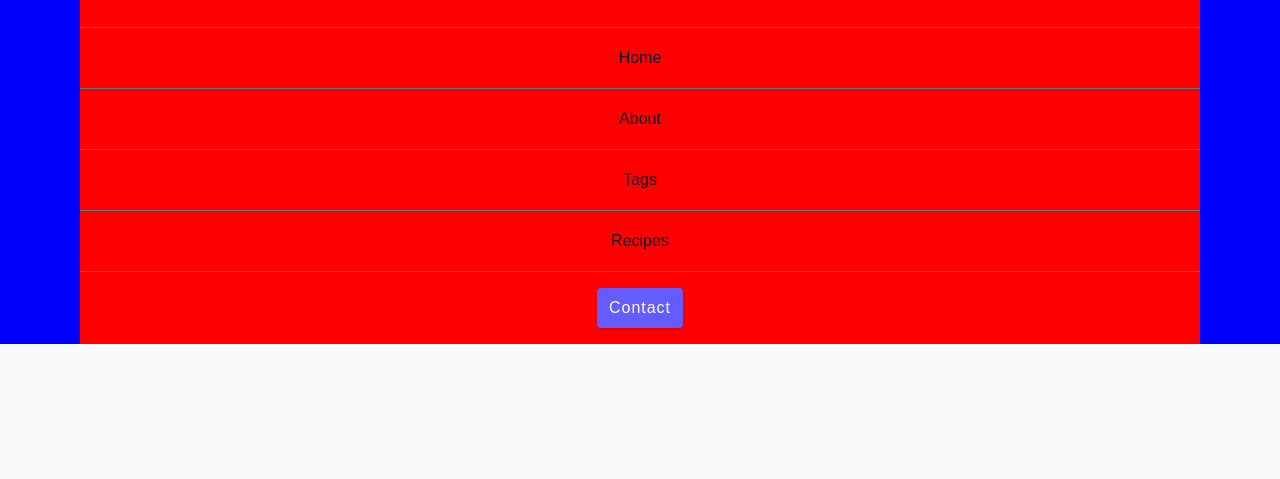
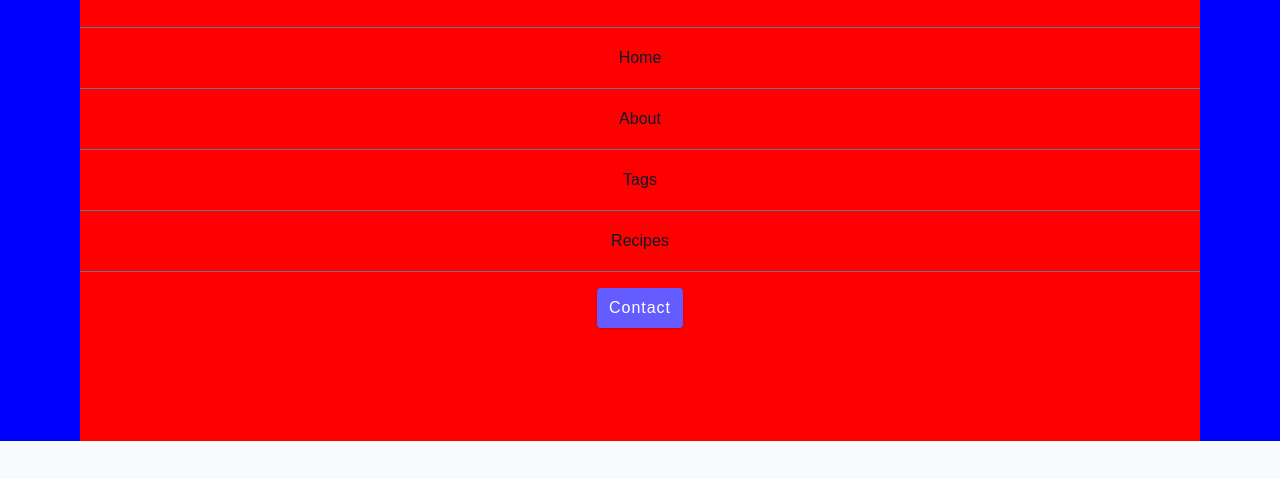
Before and after one commit to AliCelikay/html-css-recipes, a plain HTML site: page develop/index.html in a window 1280 px wide. Both pictures are taken after a click on the button 1178 px from the left and 48 px from the top of the page. Shown: the part 69-548 px from the top of the page. Drawn offline with Linux system fonts and the light colour scheme.

Commit message:
toggle for navbar complete

```diff
--- a/develop/css/main.css
+++ b/develop/css/main.css
@@ -304,6 +304,13 @@ Navbar
   display: flex;
   /* stacked ontop one another */
   flex-direction: column;
+  height: 0;
+  overflow: hidden;
+  transition: var(--transition);
+}
+
+.show-links{
+  height: 414px;
 }
 
 .nav-link{
--- a/develop/index.html
+++ b/develop/index.html
@@ -42,5 +42,6 @@
       </div>
     </div>
    </nav>
+   <script src="./js/app.js"></script>
   </body>
 </html>
--- a/develop/js/app.js
+++ b/develop/js/app.js
@@ -1,3 +1,4 @@
+// function to grab the class name of elements
 const getElement = (selector) => {
   const element = document.querySelector(selector)
 
@@ -7,9 +8,11 @@ const getElement = (selector) => {
   )
 }
 
-const links = getElement('.nav-links')
-const navBtnDOM = getElement('.nav-btn')
+// grabbing specific class names
+const links = getElement('.nav-links');
+const navBtnDOM = getElement('.nav-btn');
 
+//attaching an event listener on the class for navBtn to add another class on the nav-links
 navBtnDOM.addEventListener('click', () => {
   links.classList.toggle('show-links')
 })
```
